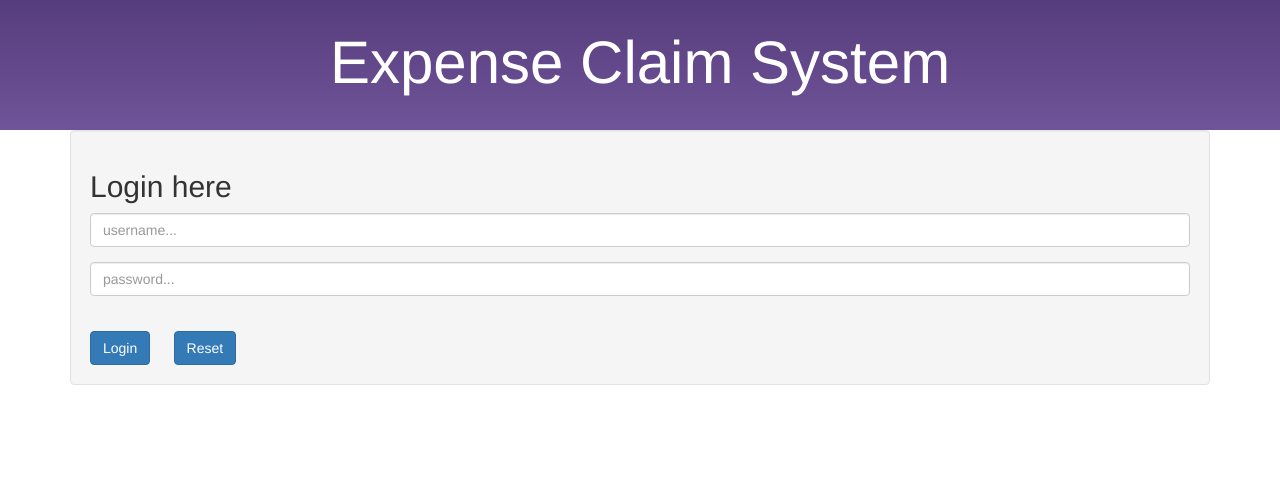
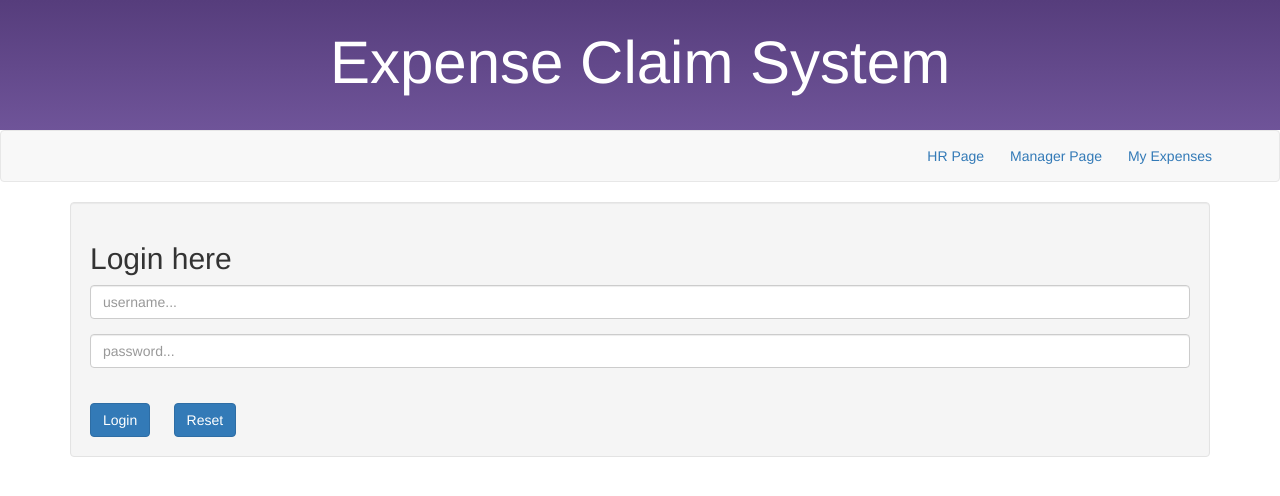
Before and after one commit to n2iw/Expense-Claim-System, a Java web app: page / in a window 1280 px wide. Shown: the top 496 px of the page. Run offline with Tomcat 11, a stand-in JSP engine, Linux system fonts and the light colour scheme; some libraries are stand-ins or nearby versions.

```diff
--- a/WebContent/WEB-INF/Header.jsp
+++ b/WebContent/WEB-INF/Header.jsp
@@ -14,6 +14,18 @@
 <title><%= title %></title>
 </head>
 <body>
-<header id="header">
+<div>
+
+<header class="" id="header">
   <p id="header-title" class="text-center">Expense Claim System</p>
 </header>
+</div>
+
+<nav class="navbar navbar-default">
+  <div class="container">
+
+  <a href="employee.jsp" class="btn navbar-btn navbar-right">My Expenses</a>
+  <a href="manager.jsp" class="btn navbar-btn navbar-right">Manager Page</a>
+  <a href="hr.jsp" class="btn navbar-btn navbar-right">HR Page</a>
+  </div>
+</nav>
```
